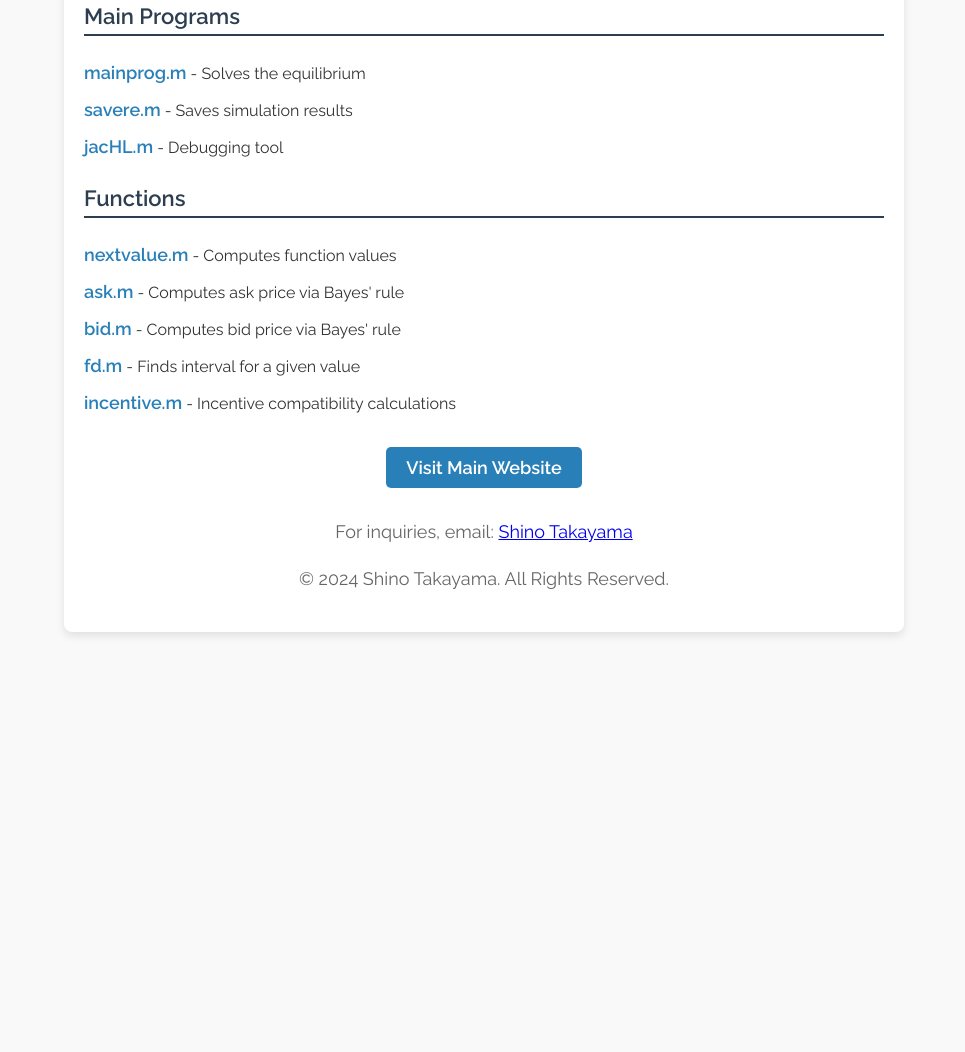
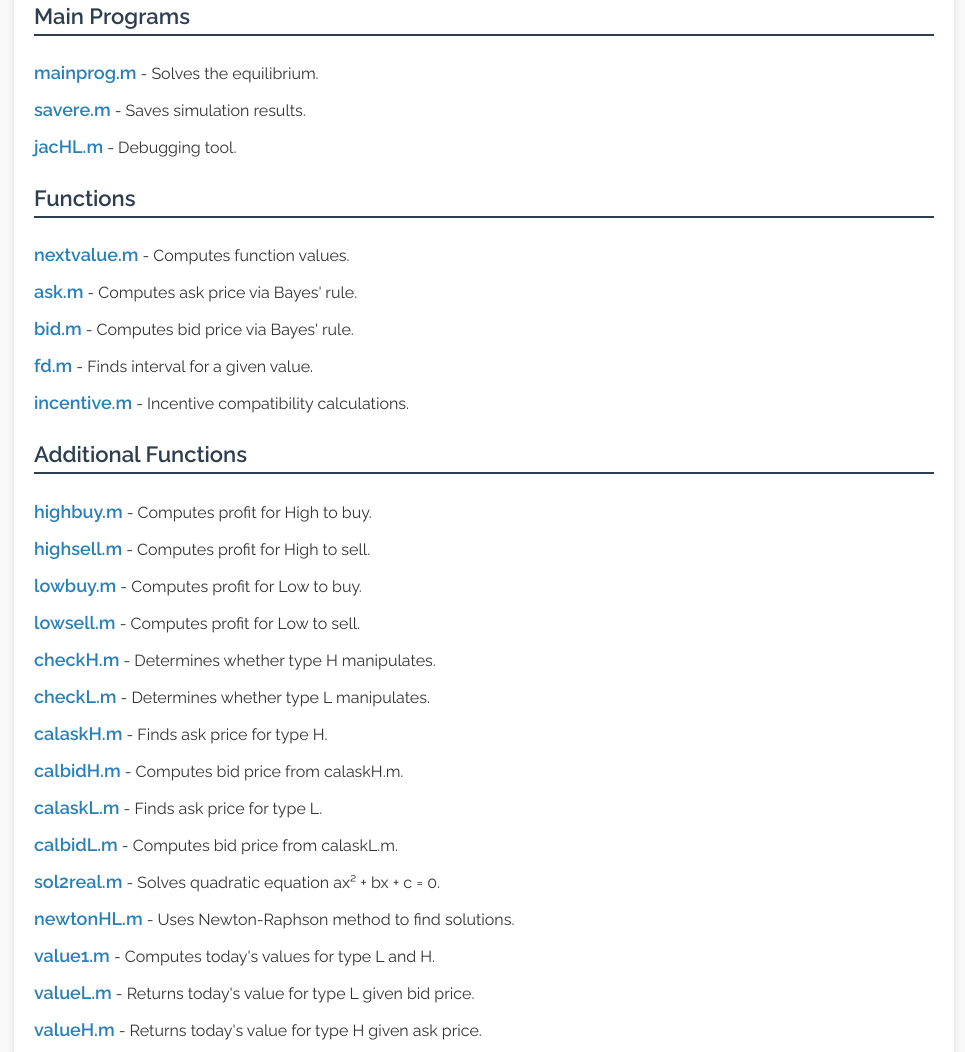
Before and after one commit to shinotakayama/price, a plain HTML site: page index.html in a window 1280 px wide. Shown: the part 302-1354 px from the top of the page, without its empty margins (156-1121 px from the left). Before the commit the page ends 974 px from the top, so only its background shows below. Drawn offline with nearby package versions, Linux system fonts and the light colour scheme.

Commit message:
Update index.html

```diff
--- a/index.html
+++ b/index.html
@@ -24,7 +24,7 @@
         }
 
         .container {
-            max-width: 800px;
+            max-width: 900px;
             margin: 40px auto;
             padding: 20px;
             background: white;
@@ -120,20 +120,41 @@
         <div class="link-section">
             <h2>Main Programs</h2>
             <ul class="code-links">
-                <li><a href="mainprog.m">mainprog.m</a> - Solves the equilibrium</li>
-                <li><a href="savere.m">savere.m</a> - Saves simulation results</li>
-                <li><a href="jacHL.m">jacHL.m</a> - Debugging tool</li>
+                <li><a href="mainprog.m">mainprog.m</a> - Solves the equilibrium.</li>
+                <li><a href="savere.m">savere.m</a> - Saves simulation results.</li>
+                <li><a href="jacHL.m">jacHL.m</a> - Debugging tool.</li>
             </ul>
         </div>
 
         <div class="link-section">
             <h2>Functions</h2>
             <ul class="code-links">
-                <li><a href="nextvalue.m">nextvalue.m</a> - Computes function values</li>
-                <li><a href="ask.m">ask.m</a> - Computes ask price via Bayes' rule</li>
-                <li><a href="bid.m">bid.m</a> - Computes bid price via Bayes' rule</li>
-                <li><a href="fd.m">fd.m</a> - Finds interval for a given value</li>
-                <li><a href="incentive.m">incentive.m</a> - Incentive compatibility calculations</li>
+                <li><a href="nextvalue.m">nextvalue.m</a> - Computes function values.</li>
+                <li><a href="ask.m">ask.m</a> - Computes ask price via Bayes' rule.</li>
+                <li><a href="bid.m">bid.m</a> - Computes bid price via Bayes' rule.</li>
+                <li><a href="fd.m">fd.m</a> - Finds interval for a given value.</li>
+                <li><a href="incentive.m">incentive.m</a> - Incentive compatibility calculations.</li>
+            </ul>
+        </div>
+
+        <div class="link-section">
+            <h2>Additional Functions</h2>
+            <ul class="code-links">
+                <li><a href="highbuy.m">highbuy.m</a> - Computes profit for High to buy.</li>
+                <li><a href="highsell.m">highsell.m</a> - Computes profit for High to sell.</li>
+                <li><a href="lowbuy.m">lowbuy.m</a> - Computes profit for Low to buy.</li>
+                <li><a href="lowsell.m">lowsell.m</a> - Computes profit for Low to sell.</li>
+                <li><a href="checkH.m">checkH.m</a> - Determines whether type H manipulates.</li>
+                <li><a href="checkL.m">checkL.m</a> - Determines whether type L manipulates.</li>
+                <li><a href="calaskH.m">calaskH.m</a> - Finds ask price for type H.</li>
+                <li><a href="calbidH.m">calbidH.m</a> - Computes bid price from calaskH.m.</li>
+                <li><a href="calaskL.m">calaskL.m</a> - Finds ask price for type L.</li>
+                <li><a href="calbidL.m">calbidL.m</a> - Computes bid price from calaskL.m.</li>
+                <li><a href="sol2real.m">sol2real.m</a> - Solves quadratic equation ax² + bx + c = 0.</li>
+                <li><a href="newtonHL.m">newtonHL.m</a> - Uses Newton-Raphson method to find solutions.</li>
+                <li><a href="value1.m">value1.m</a> - Computes today's values for type L and H.</li>
+                <li><a href="valueL.m">valueL.m</a> - Returns today's value for type L given bid price.</li>
+                <li><a href="valueH.m">valueH.m</a> - Returns today's value for type H given ask price.</li>
             </ul>
         </div>
 
```
